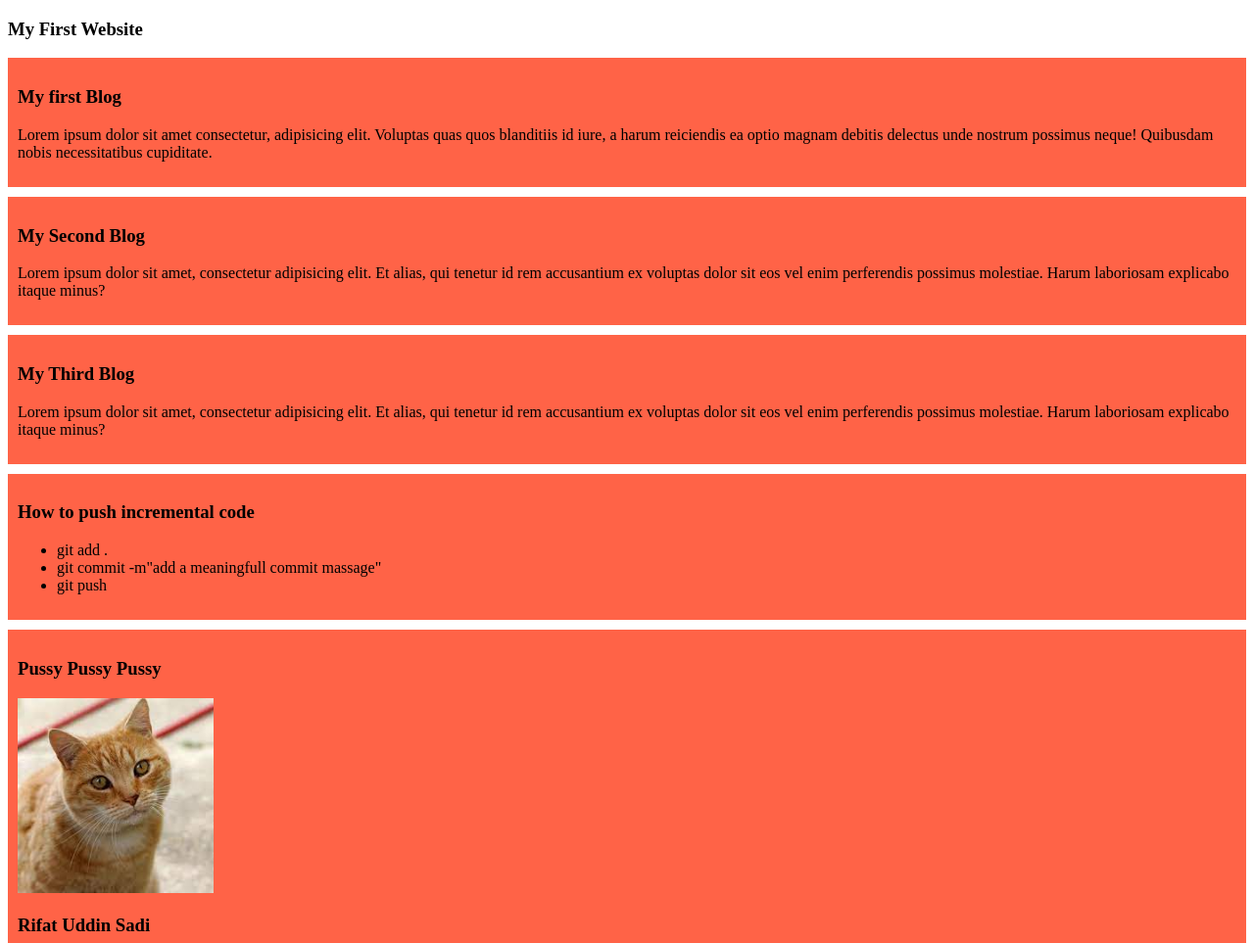
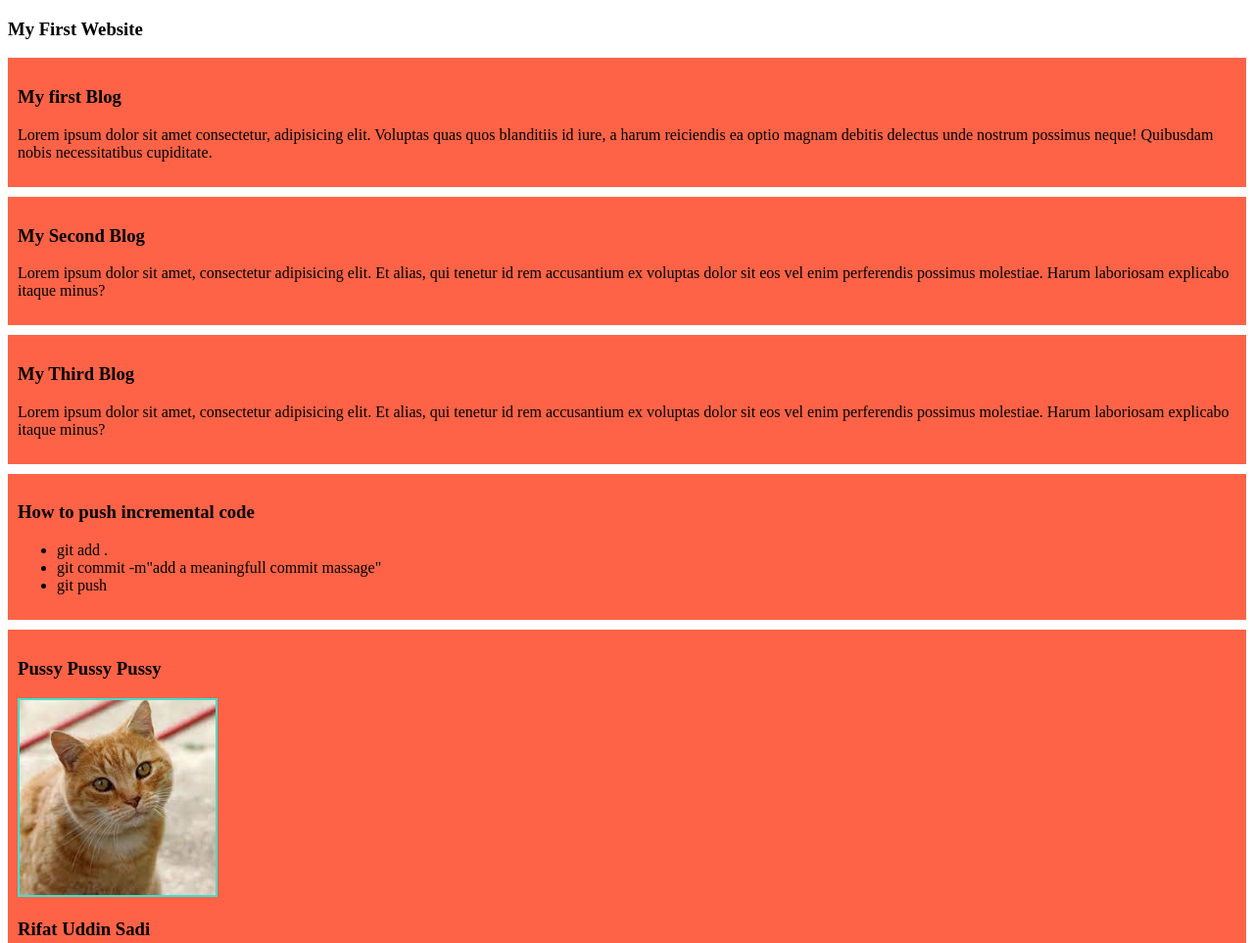
Before and after one commit to rifatuddinsadi/my-simple-website, a plain HTML site: page index.html in a window 1280 px wide. Shown: the top 963 px of the page at 98% size. Drawn offline with Linux system fonts and the light colour scheme.

Commit message:
added the photo border

```diff
--- a/Styles/blog.css
+++ b/Styles/blog.css
@@ -5,4 +5,5 @@ div{
 }
 img{
     width: 200px;
+    border: 2px solid turquoise;
 }
```
